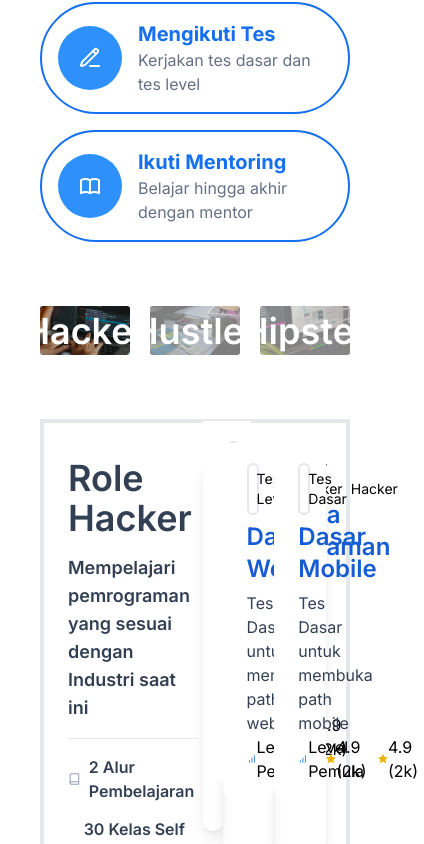
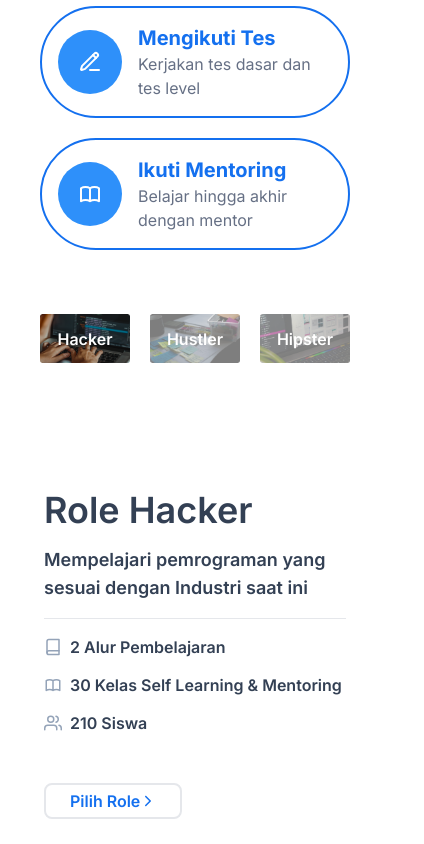
Before and after one commit to nallruf/agunaedu, a React (Vite) app: page / in a window 390 px wide. Shown: the part 2355-3199 px from the top of the page, 424 px wide, since content can reach past the window. Built offline with nearby package versions, Linux system fonts and the light colour scheme.

Commit message:
add:card role

```diff
--- a/index.html
+++ b/index.html
@@ -3,6 +3,7 @@
   <head>
     <meta charset="UTF-8" />
     <link rel="icon" type="image/png" href="/logo.png" />
+
     <meta name="viewport" content="width=device-width, initial-scale=1.0" />
     <title>Aguna Edu</title>
   </head>
--- a/package.json
+++ b/package.json
@@ -18,6 +18,7 @@
     "react-icons": "^5.2.1",
     "react-router-dom": "^6.23.0",
     "react-scroll": "^1.9.0",
+    "react-slick": "^0.30.2",
     "swiper": "^11.1.1"
   },
   "devDependencies": {
--- a/src/components/main/alur/cardrole.jsx
+++ b/src/components/main/alur/cardrole.jsx
@@ -12,21 +12,19 @@ const CardRole = ({
   rating,
 }) => {
   return (
-    <div>
-      <div className="flex justify-end items-center mx-auto py-[15px] ">
-        <div className="grid grid-cols-1 md:grid-cols-2 gap-10">
-          <div className="shadow-lg rounded-xl ">
-            <div className="md:h-[292px] md:w-[330px] ">
+    <div className=" rounded-b-2xl shadow-lg py-[15px] bg-white ">
+      <div className="md:h-[400px] md:w-[336px]">
         <img
           src={img}
           alt="card-image"
           draggable="false"
-                className="object-cover rounded-2xl overflow-hidden"
+          className="object-cover rounded-t-2xl overflow-hidden h-[400px] "
         />
       </div>
-            <div className="bg-white md:w-[330px] translate-y-[-50px] sm:translate-y-[-70px] md:translate-y-[-110px] px-6 py-5 rounded-b-2xl">
-              <div className="flex flex-col gap-[6px] ">
-                <div className="flex items-center border-2 p-1 text-sm gap-1 rounded-lg ">
+
+      <div className="bg-white md:w-[336px] translate-y-[-50px] sm:translate-y-[-70px] md:translate-y-[-110px] px-6 py-5 flex flex-col">
+        <div className="flex flex-col gap-[6px]">
+          <div className="flex items-center border-2 p-1 text-sm gap-1 rounded-lg">
             {icon1}
             {tes.map((test, index) => (
               <p key={index}>{test}</p>
@@ -37,8 +35,8 @@ const CardRole = ({
           </h2>
           <p className="text-textLabel text-base">{desccard}</p>
         </div>
-              <div className="flex gap-2">
-                <div className="flex items-center ">
+        <div className="flex gap-2 ">
+          <div className="flex items-center">
             {icon2}
             {level}
           </div>
@@ -49,9 +47,6 @@ const CardRole = ({
         </div>
       </div>
     </div>
-        </div>
-      </div>
-    </div>
   );
 };
 
--- a/src/components/main/alur/roleimg.jsx
+++ b/src/components/main/alur/roleimg.jsx
@@ -10,8 +10,13 @@ const RoleImg = ({ gambar, role, isActive, onClick }) => {
         onClick={onClick}
       >
         <div className="relative">
-          <img src={gambar} alt="gambar-alur" draggable="false" className="w-full h-full" />
-          <p className="absolute top-1/2 left-1/2 transform -translate-x-1/2 -translate-y-1/2 font-semibold text-4xl text-white">
+          <img
+            src={gambar}
+            alt="gambar-alur"
+            draggable="false"
+            className="w-full h-full"
+          />
+          <p className="absolute top-1/2 left-1/2 transform -translate-x-1/2 -translate-y-1/2 font-semibold  md:text-4xl text-white">
             {role}
           </p>
         </div>
--- a/src/components/main/alur/tombolalur.jsx
+++ b/src/components/main/alur/tombolalur.jsx
@@ -2,7 +2,7 @@ import React from "react";
 
 const TombolAlur = ({ iconbtn, alur1, alur2 }) => {
   return (
-    <div className="container mx-auto flex justify-between">
+    <div className="container flex justify-between relative">
       <div className="flex items-center">
         <div className="flex items-center rounded-full border-2 border-primaryBlue p-4 gap-4">
           <div className="bg-secondaryBlue rounded-full p-5 text-white">
--- a/src/pages/main/alur/alur.jsx
+++ b/src/pages/main/alur/alur.jsx
@@ -1,5 +1,6 @@
 import React, { useState } from "react";
 import TombolAlur from "../../../components/main/alur/tombolalur";
+import Slider from "react-slick";
 import {
   dataAlur,
   dataRole,
@@ -26,6 +27,13 @@ const AlurSection = () => {
       test.toLowerCase().includes(activeRole.toLowerCase())
     )
   );
+  const settings = {
+    dots: true,
+    infinite: true,
+    speed: 500,
+    slidesToShow: 2,
+    slidesToScroll: 1,
+  };
 
   return (
     <section
@@ -43,7 +51,7 @@ const AlurSection = () => {
       </div>
 
       {/* <div className="border-dashed border-black border" /> */}
-      <div className="grid md:grid-cols-3 gap-4 md:gap-0">
+      <div className="grid md:grid-cols-3 gap-5 md:gap-0">
         {dataAlur.map((alur) => (
           <TombolAlur key={alur.id} {...alur} />
         ))}
@@ -59,8 +67,8 @@ const AlurSection = () => {
           />
         ))}
       </div>
-
-      <div className="flex justify-between border-4 p-5">
+      <div className="flex justify-between md:flex-row flex-col items-center">
+        <div className="my-12 sm:my-20 md:my-[150px] md:w-[40%] ">
           {filteredDataPilih.map((item) => (
             <SideRole
               key={item.id}
@@ -74,7 +82,13 @@ const AlurSection = () => {
               jmlsiswa={item.jmlsiswa}
             />
           ))}
-        {filteredDataCard.map((item) => (
+        </div>
+        {/* <Slider {...settings}> */}
+        <div
+          className="grid md:grid-cols-2 mt-10 gap-10 justify-end md:py-[70px]"
+          data-aos="zoom-in"
+        >
+          {filteredDataCard.slice(0, 2).map((item) => (
             <CardRole
               key={item.id}
               titlecard={item.titlecard}
@@ -89,6 +103,8 @@ const AlurSection = () => {
             />
           ))}
         </div>
+        {/* </Slider> */}
+      </div>
     </section>
   );
 };
```
Also changed, not shown: 1 other file (tests, documents, lock files or other folders). Lines whose indentation alone changed are shown as unchanged.
